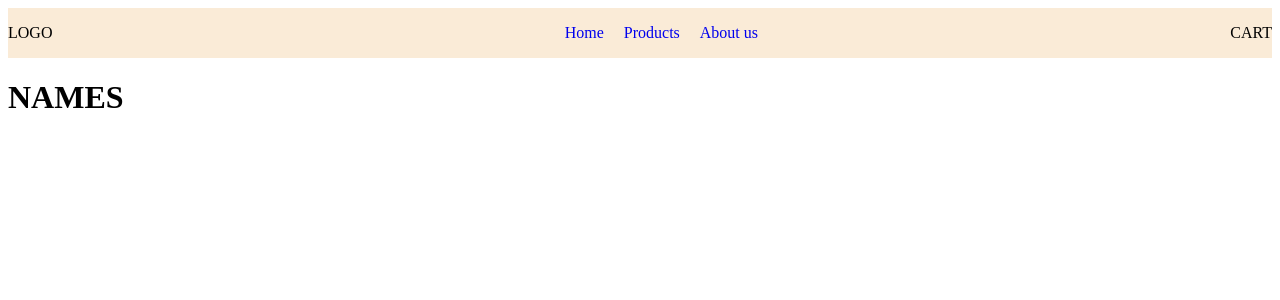
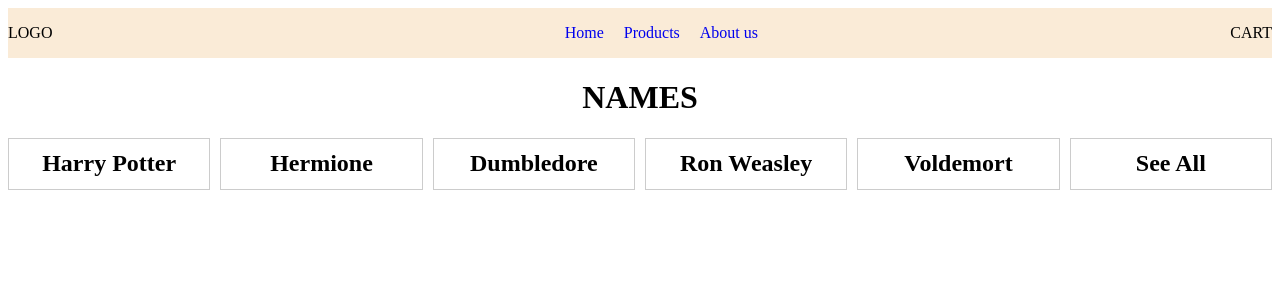
Before and after one commit to ArvidErik/secrets-of-diagon, a React (Vite) app: page / in a window 1280 px wide. Shown: the top 300 px of the page. Built offline with nearby package versions, Linux system fonts and the light colour scheme.

Commit message:
working in style

```diff
--- a/src/components/FilterList.jsx
+++ b/src/components/FilterList.jsx
@@ -1,16 +1,19 @@
-import { useState, } from "react";
+import NameCard from "./NameCard";
+import "../styles/FilterList.css"
 
 function FilterList() {
     const Movie = ["Harry Potter", "Hermione", "Dumbledore", "Ron Weasley", "Voldemort", "See All"];
-    const [names, setNames] = useState([]);
+
 
     return (
         <>
             <h1>NAMES</h1>
+            <div className="card-container">
+                {Movie.map((name, index) => (
+                    <NameCard name={name} key={index} />
+                ))}
 
-            {names.map((name, index) => (
-                <NameCard NameObject={name} key={index} />
-            ))}
+            </div>
         </>
     );
 }
--- /dev/null
+++ b/src/components/NameCard.jsx
@@ -0,0 +1,13 @@
+import "../styles/FilterList.css"
+
+function NameCard(props){
+
+    return (
+<div className="name-card">
+            <h2>{props.name} </h2>
+        </div>
+
+    )
+}
+
+export default NameCard
--- /dev/null
+++ b/src/styles/FilterList.css
@@ -0,0 +1,21 @@
+.name-card {
+    height: 50px;
+    width: 300px;
+    display: flex;
+    align-items: center;
+    justify-content: center;
+    background-color: white;
+    flex-direction: column;
+    border: 1px solid #ccc;
+}
+
+.card-container {
+    display: flex;
+    gap: 10px;
+    justify-content: space-around;
+
+  }
+
+  h1 {
+    text-align: center;
+  }
```
